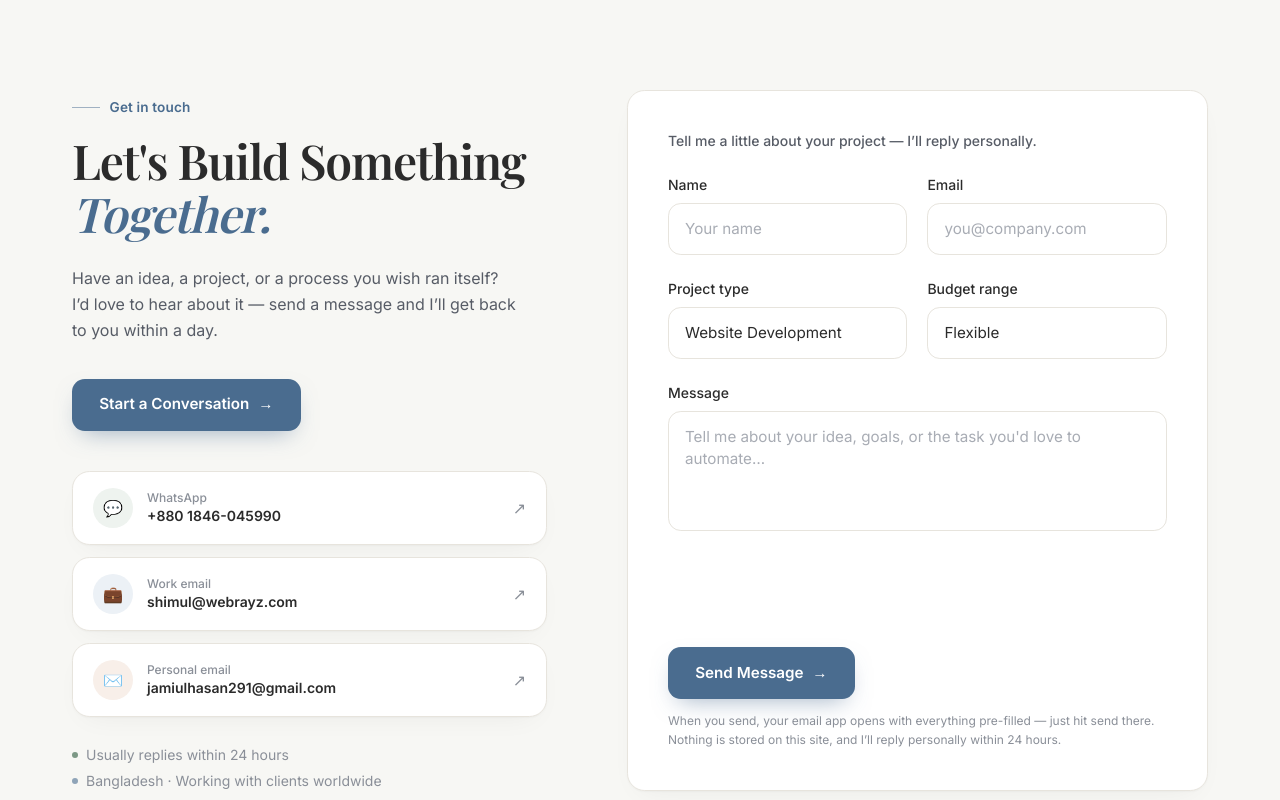
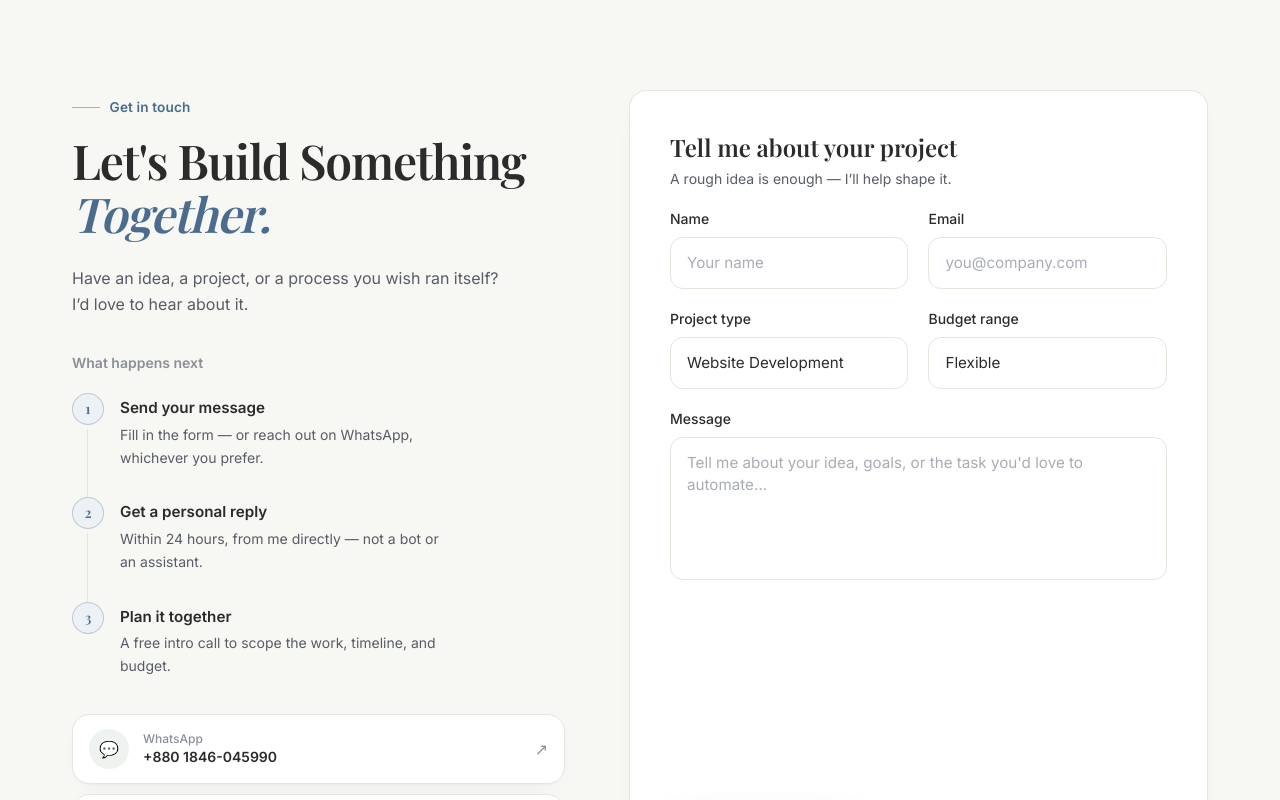
Before and after one commit to freelancerjamiulhasanshimul/jamiul-portfolio, a Next.js app: page / in a window 1280 px wide. Shown: the part 10600-11400 px from the top of the page. Built offline with nearby package versions, Linux system fonts and the light colour scheme.

Commit message:
Redesign contact section: next-steps timeline, titled form card, tightened channels

```diff
--- a/src/components/Contact.tsx
+++ b/src/components/Contact.tsx
@@ -3,7 +3,22 @@
 import { useState } from "react";
 import Reveal from "@/components/fx/Reveal";
 import SectionHeading from "@/components/SectionHeading";
-import { budgetRanges, contacts, projectTypes, site } from "@/lib/data";
+import { budgetRanges, contacts, projectTypes } from "@/lib/data";
+
+const nextSteps = [
+  {
+    title: "Send your message",
+    text: "Fill in the form — or reach out on WhatsApp, whichever you prefer.",
+  },
+  {
+    title: "Get a personal reply",
+    text: "Within 24 hours, from me directly — not a bot or an assistant.",
+  },
+  {
+    title: "Plan it together",
+    text: "A free intro call to scope the work, timeline, and budget.",
+  },
+];
 
 export default function Contact() {
   const [status, setStatus] = useState<"idle" | "sent">("idle");
@@ -53,7 +68,7 @@ export default function Contact() {
   return (
     <section id="contact" className="relative scroll-mt-20 border-t border-line py-20 md:py-36">
       <div className="shell relative">
-        <div className="grid gap-12 lg:grid-cols-[0.9fr_1.1fr] lg:gap-20">
+        <div className="grid gap-14 lg:grid-cols-[0.92fr_1.08fr] lg:gap-16">
           <div className="lg:sticky lg:top-28 lg:self-start">
             <Reveal>
               <SectionHeading
@@ -63,22 +78,43 @@ export default function Contact() {
             </Reveal>
             <Reveal delay={120}>
               <p className="mt-6 max-w-md text-base leading-relaxed text-soft">
-                Have an idea, a project, or a process you wish ran itself? I&rsquo;d love to hear about it — send a
-                message and I&rsquo;ll get back to you within a day.
+                Have an idea, a project, or a process you wish ran itself? I&rsquo;d love to hear
+                about it.
               </p>
             </Reveal>
 
-            <Reveal delay={200}>
-              <a href={`mailto:${contacts.professionalEmail}`} className="btn-primary group mt-9">
-                Start a Conversation
-                <span aria-hidden="true" className="transition-transform duration-300 group-hover:translate-x-1">
-                  →
+            <Reveal delay={180}>
+              <div className="mt-9">
+                <p className="text-sm font-semibold text-faint">What happens next</p>
+                <ol className="mt-5 space-y-0">
+                  {nextSteps.map((step, i) => (
+                    <li key={step.title} className="relative flex gap-4 pb-7 last:pb-0">
+                      {!(
+                        i ===
+                        nextSteps.length - 1
+                      ) && (
+                        <span
+                          aria-hidden="true"
+                          className="absolute left-[15px] top-9 -bottom-1 w-px bg-line"
+                        />
+                      )}
+                      <span className="relative flex h-8 w-8 shrink-0 items-center justify-center rounded-full border border-accent/30 bg-tint font-display text-sm font-semibold text-accent">
+                        {i + 1}
                       </span>
-              </a>
+                      <div className="pt-1">
+                        <p className="text-[0.95rem] font-semibold text-ink">{step.title}</p>
+                        <p className="mt-1 max-w-xs text-sm leading-relaxed text-soft">
+                          {step.text}
+                        </p>
+                      </div>
+                    </li>
+                  ))}
+                </ol>
+              </div>
             </Reveal>
 
-            <Reveal delay={280}>
-              <ul className="mt-10 space-y-3">
+            <Reveal delay={240}>
+              <ul className="mt-9 space-y-2.5">
                 {channels.map((channel) => (
                   <li key={channel.label}>
                     <a
@@ -86,21 +122,26 @@ export default function Contact() {
                       {...(channel.href.startsWith("http")
                         ? { target: "_blank", rel: "noopener noreferrer" }
                         : {})}
-                      className="card card-hover group flex items-center justify-between px-5 py-4"
+                      className="card card-hover group flex items-center gap-3.5 px-4 py-3.5"
                     >
-                      <span className="flex items-center gap-3.5">
                       <span
-                          className={`flex h-10 w-10 items-center justify-center rounded-full text-base ${channel.tint}`}
+                        className={`flex h-10 w-10 shrink-0 items-center justify-center rounded-full text-base ${channel.tint}`}
                         aria-hidden="true"
                       >
                         {channel.icon}
                       </span>
-                        <span>
-                          <span className="block text-xs font-medium text-faint">{channel.label}</span>
-                          <span className="block text-sm font-semibold text-ink">{channel.value}</span>
+                      <span className="min-w-0 flex-1">
+                        <span className="block text-xs font-medium text-faint">
+                          {channel.label}
+                        </span>
+                        <span className="block truncate text-sm font-semibold text-ink">
+                          {channel.value}
                         </span>
                       </span>
-                      <span aria-hidden="true" className="text-faint transition-all duration-300 group-hover:-translate-y-0.5 group-hover:translate-x-0.5 group-hover:text-accent">
+                      <span
+                        aria-hidden="true"
+                        className="text-faint transition-all duration-300 group-hover:-translate-y-0.5 group-hover:translate-x-0.5 group-hover:text-accent"
+                      >
                         ↗
                       </span>
                     </a>
@@ -108,52 +149,74 @@ export default function Contact() {
                 ))}
               </ul>
             </Reveal>
-
-            <Reveal delay={340}>
-              <div className="mt-7 space-y-1.5 text-sm text-faint">
-                <p className="flex items-center gap-2">
-                  <span className="h-1.5 w-1.5 rounded-full bg-sage" aria-hidden="true" />
-                  Usually replies within 24 hours
-                </p>
-                <p className="flex items-center gap-2">
-                  <span className="h-1.5 w-1.5 rounded-full bg-accent/60" aria-hidden="true" />
-                  {site.location}
-                </p>
-              </div>
-            </Reveal>
           </div>
 
           <Reveal delay={150} className="h-full">
-            <form onSubmit={handleSubmit} className="card flex h-full flex-col space-y-6 p-7 md:p-10" aria-label="Contact form">
-              <p className="text-sm font-medium text-soft">
-                Tell me a little about your project — I&rsquo;ll reply personally.
+            <form
+              onSubmit={handleSubmit}
+              className="card flex h-full flex-col space-y-5 p-7 md:p-10"
+              aria-label="Contact form"
+            >
+              <div>
+                <h3 className="font-display text-2xl font-semibold text-ink">
+                  Tell me about your project
+                </h3>
+                <p className="mt-1.5 text-sm text-soft">
+                  A rough idea is enough — I&rsquo;ll help shape it.
                 </p>
+              </div>
 
               <div className="grid gap-5 sm:grid-cols-2">
                 <label className="block">
                   <span className="mb-2 block text-sm font-medium text-ink">Name</span>
-                  <input required name="name" type="text" placeholder="Your name" className="field" autoComplete="name" />
+                  <input
+                    required
+                    name="name"
+                    type="text"
+                    placeholder="Your name"
+                    className="field"
+                    autoComplete="name"
+                  />
                 </label>
                 <label className="block">
                   <span className="mb-2 block text-sm font-medium text-ink">Email</span>
-                  <input required name="email" type="email" placeholder="you@company.com" className="field" autoComplete="email" />
+                  <input
+                    required
+                    name="email"
+                    type="email"
+                    placeholder="you@company.com"
+                    className="field"
+                    autoComplete="email"
+                  />
                 </label>
               </div>
 
               <div className="grid gap-5 sm:grid-cols-2">
                 <label className="block">
                   <span className="mb-2 block text-sm font-medium text-ink">Project type</span>
-                  <select name="projectType" className="field appearance-none" defaultValue={projectTypes[0]}>
+                  <select
+                    name="projectType"
+                    className="field appearance-none"
+                    defaultValue={projectTypes[0]}
+                  >
                     {projectTypes.map((type) => (
-                      <option key={type} value={type}>{type}</option>
+                      <option key={type} value={type}>
+                        {type}
+                      </option>
                     ))}
                   </select>
                 </label>
                 <label className="block">
                   <span className="mb-2 block text-sm font-medium text-ink">Budget range</span>
-                  <select name="budget" className="field appearance-none" defaultValue={budgetRanges[4]}>
+                  <select
+                    name="budget"
+                    className="field appearance-none"
+                    defaultValue={budgetRanges[4]}
+                  >
                     {budgetRanges.map((range) => (
-                      <option key={range} value={range}>{range}</option>
+                      <option key={range} value={range}>
+                        {range}
+                      </option>
                     ))}
                   </select>
                 </label>
@@ -164,20 +227,25 @@ export default function Contact() {
                 <textarea
                   required
                   name="message"
-                  rows={4}
+                  rows={5}
                   placeholder="Tell me about your idea, goals, or the task you'd love to automate…"
                   className="field resize-none"
                 />
               </label>
 
               <div className="mt-auto space-y-3 pt-1">
-                <button type="submit" className="btn-primary group cursor-pointer">
+                <button type="submit" className="btn-primary group w-full cursor-pointer sm:w-auto">
                   {status === "sent" ? "Opening your email app…" : "Send Message"}
-                  <span aria-hidden="true" className="transition-transform duration-300 group-hover:translate-x-1">→</span>
+                  <span
+                    aria-hidden="true"
+                    className="transition-transform duration-300 group-hover:translate-x-1"
+                  >
+                    →
+                  </span>
                 </button>
                 <p className="text-xs leading-relaxed text-faint">
-                  When you send, your email app opens with everything pre-filled — just hit send there.
-                  Nothing is stored on this site, and I&rsquo;ll reply personally within 24 hours.
+                  When you send, your email app opens with everything pre-filled — just hit send
+                  there. Nothing is stored on this site.
                 </p>
               </div>
             </form>
```
Lines whose indentation alone changed are shown as unchanged.
